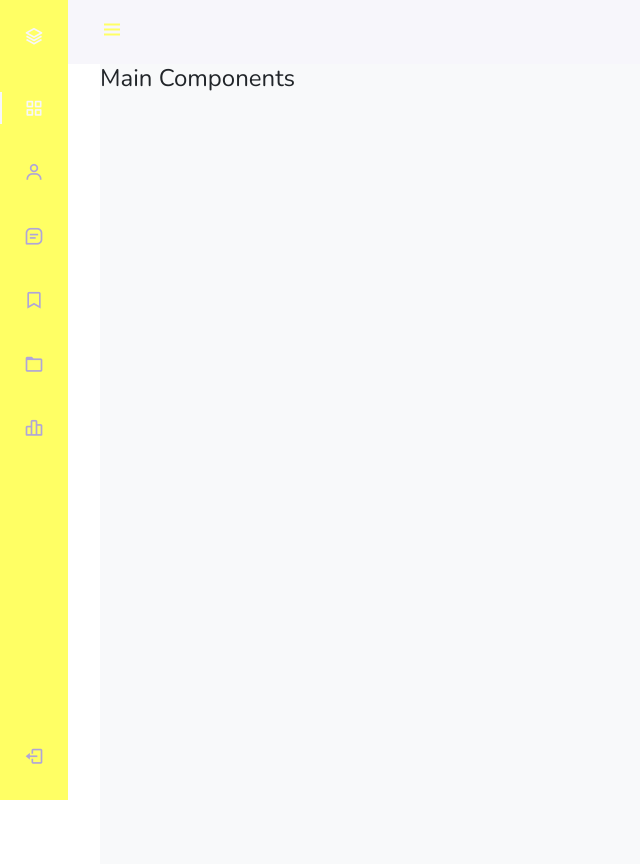
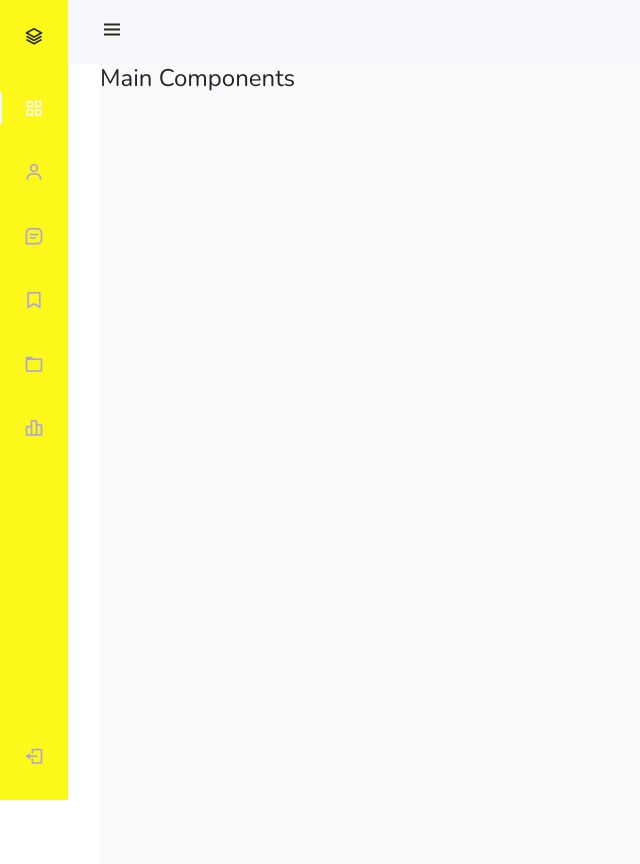
Before and after one commit to joeyjerez/bodegaCentralMP, a Django app: page / in a window 1280 px wide. Shown: the whole page, without its empty margins (0-640 px from the left). Run offline with Django 4.2, Linux system fonts and the light colour scheme; some libraries are stand-ins or nearby versions.

Commit message:
Actualización colores

```diff
--- a/bodegaCentralMP/bodega/static/core/css/styles.css
+++ b/bodegaCentralMP/bodega/static/core/css/styles.css
@@ -3,7 +3,7 @@
 :root {
     --header-height: 3rem;
     --nav-width: 68px;
-    --first-color: #ffff64;
+    --first-color: #fcf819;
     --first-color-light: #AFA5D9;
     --white-color: #F7F6FB;
     --body-font: 'Nunito', sans-serif;
@@ -46,7 +46,7 @@ a {
 }
 
 .header_toggle {
-    color: var(--first-color);
+    color: #292919;
     font-size: 1.5rem;
     cursor: pointer
 }
@@ -99,11 +99,11 @@ a {
 
 .nav_logo-icon {
     font-size: 1.25rem;
-    color: var(--white-color)
+    color: #292919
 }
 
 .nav_logo-name {
-    color: var(--white-color);
+    color: #292919;
     font-weight: 700
 }
 
```
